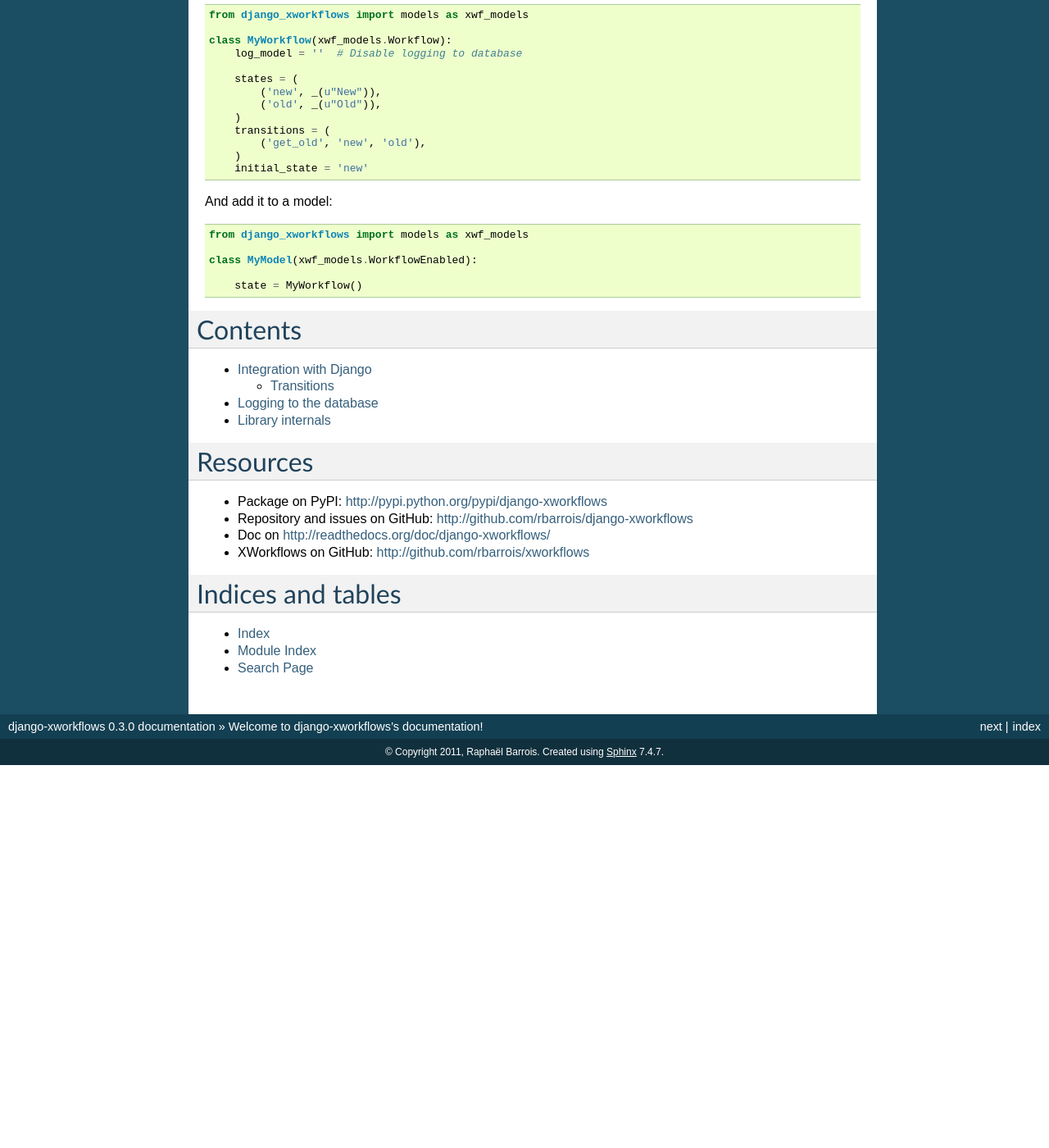
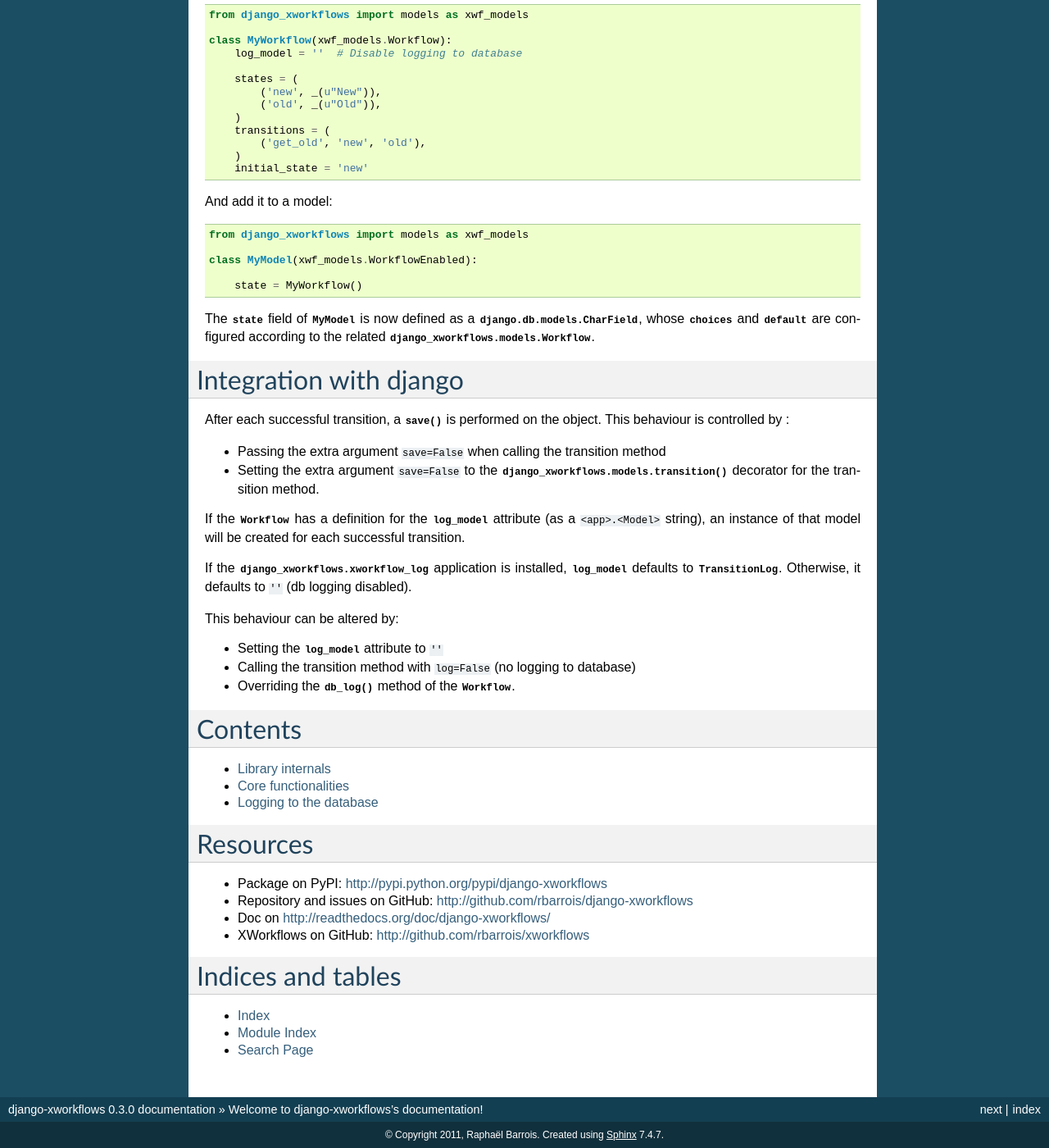
Before and after one commit to rbarrois/django_xworkflows, a Sphinx documentation site: the page built from doc/index.rst, in a window 1280 px wide and 1400 px high, scrolled down 432 px. Shown: the whole window at 82% size. Built offline with Sphinx 7.4.7, drawn with Linux system fonts in a browser that asks for light colours; before the commit the page ends 1365 px from its top, so only the background shows below that; some of the changed text lies outside the part shown.

Commit message:
Improve docs.
Signed-off-by: Raphaël Barrois <raphael.barrois@polyconseil.fr>

```diff
--- a/doc/index.rst
+++ b/doc/index.rst
@@ -43,6 +43,31 @@
 
         state = MyWorkflow()
 
+The :attr:`state` field of :class:`MyModel` is now defined as a :class:`django.db.models.CharField`,
+whose :attr:`choices` and :attr:`default` are configured according to the related
+:class:`django_xworkflows.models.Workflow`.
+
+
+Integration with django
+=======================
+
+After each successful transition, a :func:`save()` is performed on the object.
+This behaviour is controlled by :
+
+* Passing the extra argument ``save=False`` when calling the transition method
+* Setting the extra argument ``save=False`` to the :func:`django_xworkflows.models.transition` decorator for the transition method.
+
+If the :class:`~django_xworkflows.models.Workflow` has a definition for the :attr:`log_model` attribute (as a ``<app>.<Model>`` string),
+an instance of that model will be created for each successful transition.
+
+If the :mod:`django_xworkflows.xworkflow_log` application is installed, :attr:`log_model` defaults to :class:`~django_xworkflows.xworkflow_log.models.TransitionLog`. Otherwise, it defaults to ``''`` (db logging disabled).
+
+This behaviour can be altered by:
+
+* Setting the :attr:`~django_xworkflows.models.Workflow.log_model` attribute to ``''``
+* Calling the transition method with ``log=False`` (no logging to database)
+* Overriding the :func:`~django_xworkflows.models.Workflow.db_log` method of the :class:`~django_xworkflows.models.Workflow`.
+
 
 Contents
 ========
--- a/doc/xworkflow_log.rst
+++ /dev/null
@@ -1,2 +0,0 @@
-Logging to the database
-=======================
```
Also changed, not shown: other parts of doc/index.rst (+0 -2 lines), doc/django.rst (deleted, +0 -36 lines), doc/internals.rst (+10 -1 lines), 1 other file.
